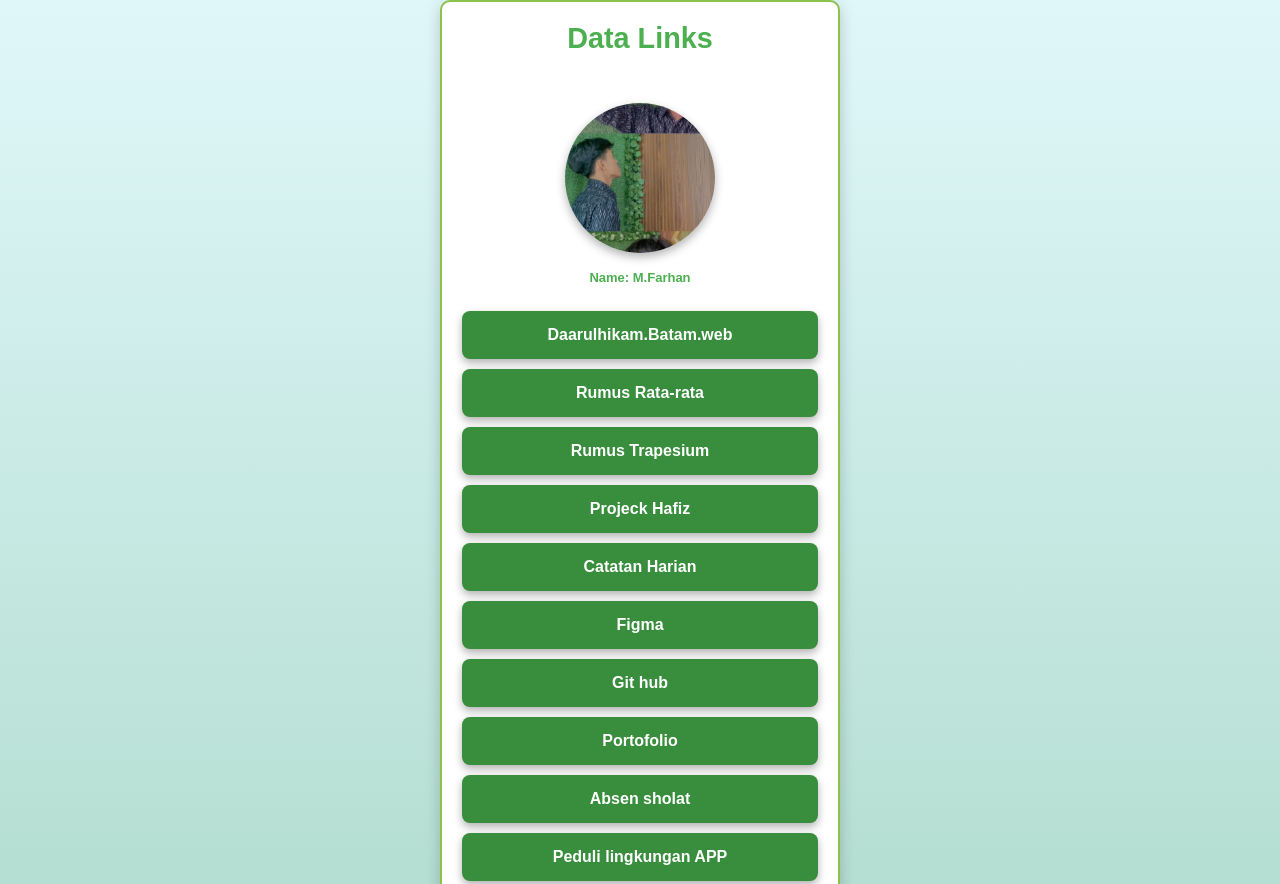
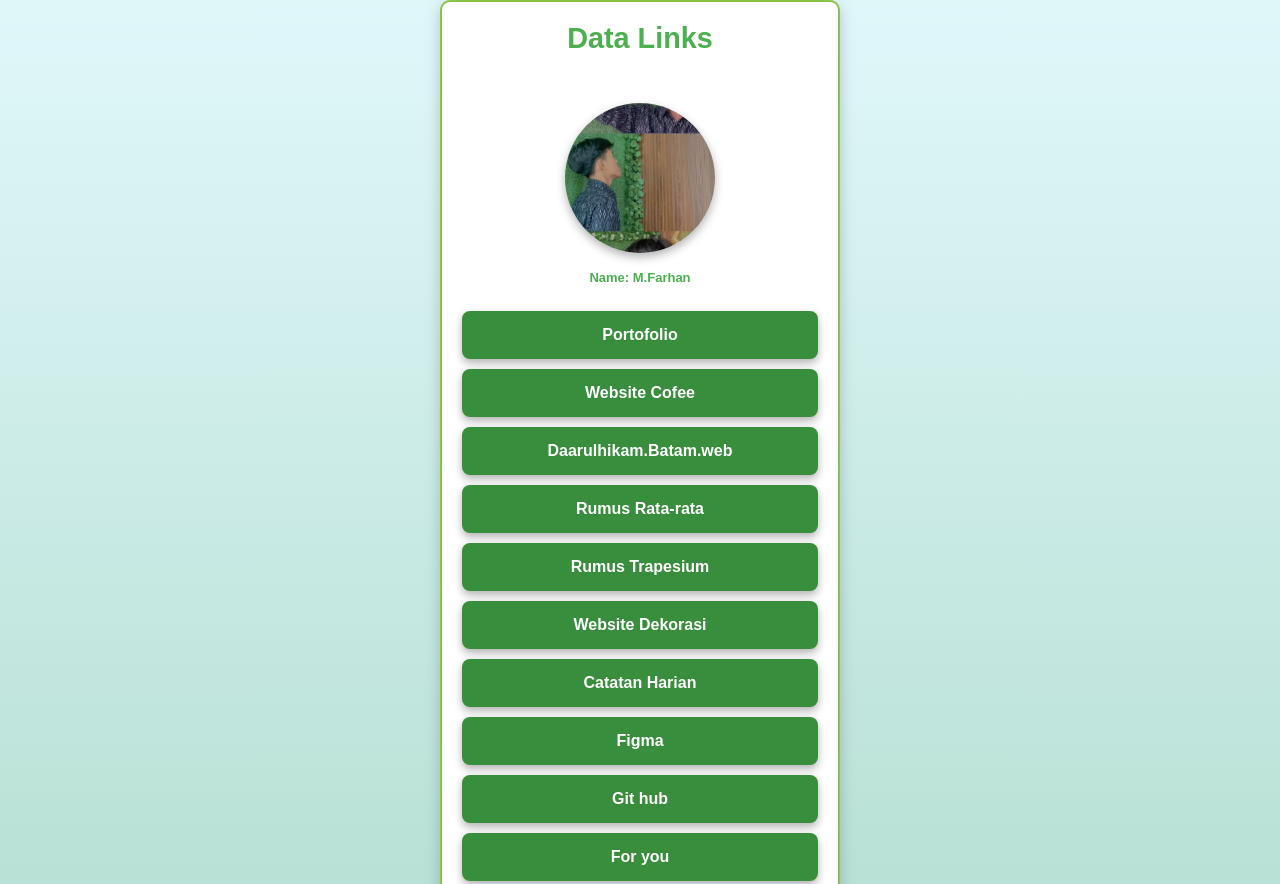
Before and after one commit to farhan8883-max/kumpuulan-, a plain HTML site: page index.html in a window 1280 px wide. Shown: the top 884 px of the page. Drawn offline with Linux system fonts and the light colour scheme.

Commit message:
Update index.html

```diff
--- a/index.html
+++ b/index.html
@@ -129,6 +129,14 @@
     <script>
         // Data tautan dalam bentuk array JSON
         const links = [
+             {
+                "name": "Portofolio",
+                "url": "https://potofolio-plum.vercel.app/"
+            },
+            {
+                "name": "Website Cofee",
+                "url": "https://website-kofee.vercel.app/"
+            },
             {
                 "name": "Daarulhikam.Batam.web",
                 "url": "http://projecpesantren.vercel.app"
@@ -142,8 +150,8 @@
                 "url": "https://rumus-trapesium.vercel.app/"
             },
             {
-                "name": "Projeck Hafiz",
-                "url": "https://projeckdekor233.vercel.app/"
+                "name": "Website Dekorasi",
+                "url": "https://dekorasi-blush.vercel.app/"
             },
             {
                 "name": "Catatan Harian",
@@ -158,8 +166,8 @@
                 "url": "https://github.com/farhan8883-max/atar_laundry/tree/e31aaeace9286ccbdc8cc3b85cde858d8dcdbc41"
             },
             {
-                "name": "Portofolio",
-                "url": "https://potofolio-plum.vercel.app/"
+                "name": "For you",
+                "url": "https://message-you.vercel.app/"
             },
             {
                 "name": "Absen sholat",
```
